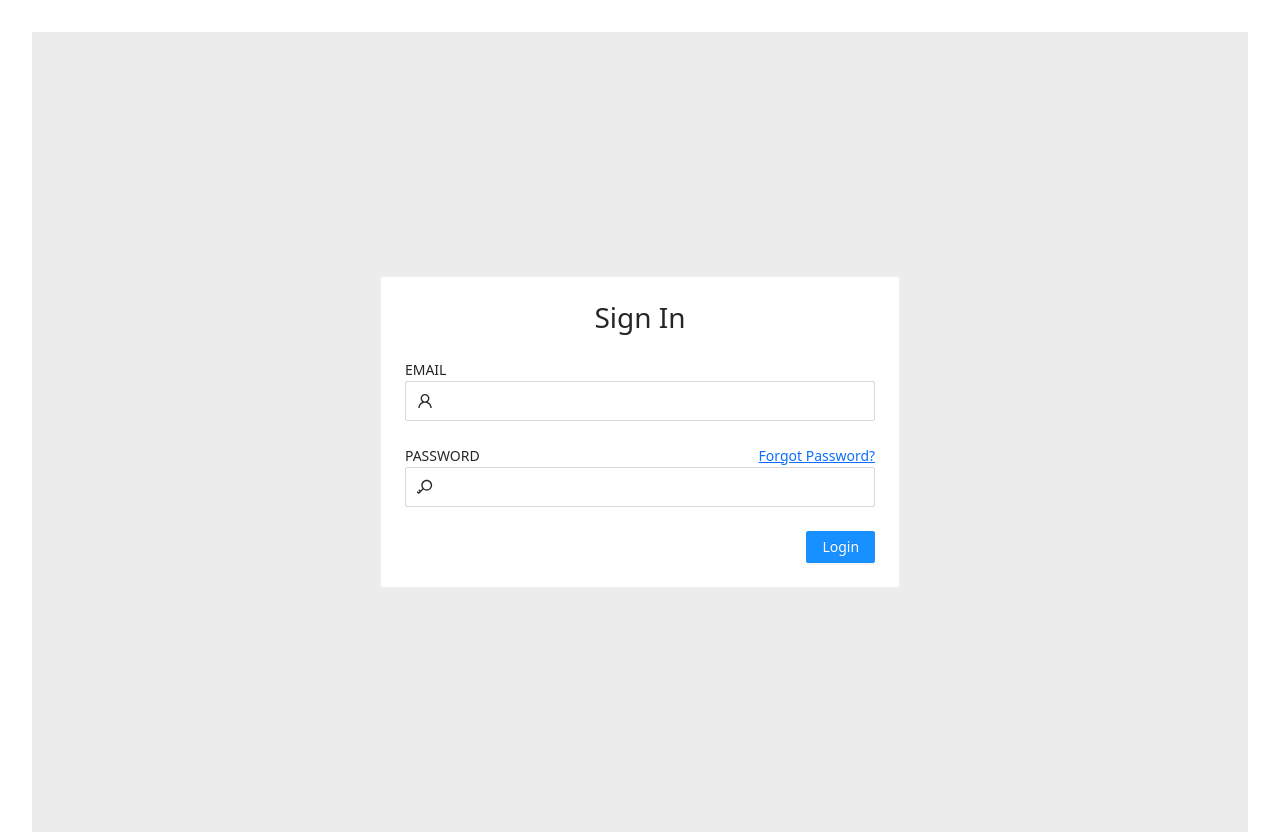
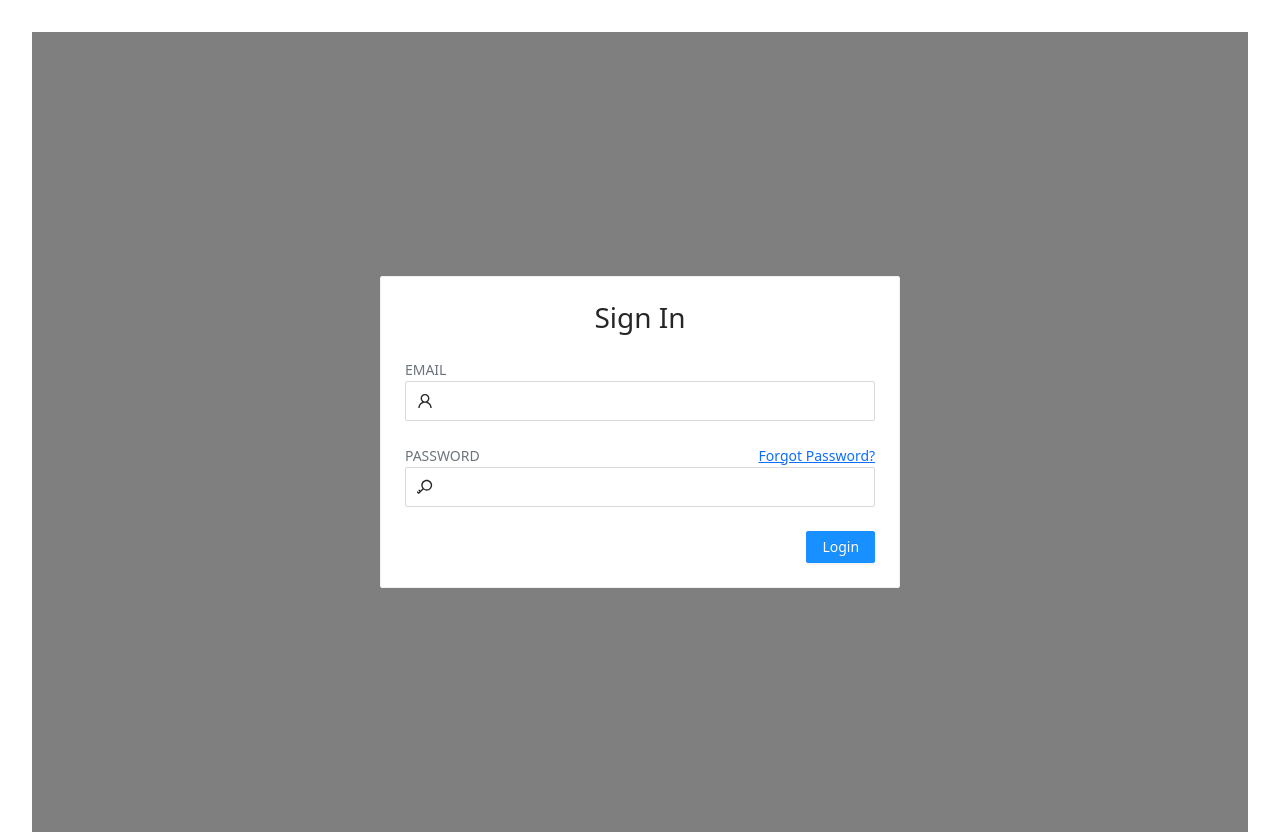
Before and after one commit to RenishIs/assets-frontend, a React (Create React App) app: page /login in a window 1280 px wide. Built offline with nearby package versions, Linux system fonts and the light colour scheme.

Commit message:
resolved hooks error, css updated, reset password

```diff
--- a/src/Components/UI/TextInput.js
+++ b/src/Components/UI/TextInput.js
@@ -9,7 +9,7 @@ const TextInput = ({label, isPassword=false, ...props}) => {
     return (
         <div className='mt-4'>
             <div className='d-flex justify-content-between text-mute'>
-                <label htmlFor={props.id || props.name}>{label}</label>
+                <label htmlFor={props.id || props.name} className="text-muted">{label}</label>
                 {
                     isPassword && (
                         <Link to='/forgot-password' className="text-primary">Forgot Password?</Link >
--- a/src/Pages/ResetPassword/index.tsx
+++ b/src/Pages/ResetPassword/index.tsx
@@ -1,15 +1,18 @@
 import { Button, Card } from "antd";
 import { Form, Formik } from "formik";
 import { KeyOutlined } from '@ant-design/icons';
+import { useDispatch } from "react-redux";
 import TextInput from "../../Components/UI/TextInput";
 import { resetPasswordValidations } from "../../Helper/ValidationSchema";
+import { resetPassword } from "../../redux/actions/auth/resetPassword";
 
 const ResetPassword = () => {
 
     const initialState = { oldPassword : '', newPassword : '', confirmPassword : ''}
+    const dispatch = useDispatch()
 
     const onFinish = (values: object) => {
-
+        dispatch(resetPassword(values))
     };
 
     return (
--- a/src/index.css
+++ b/src/index.css
@@ -24,5 +24,5 @@ code {
 }
 .site-card-border-less-wrapper {
   padding: 30px;
-  background: #ececec;
+  background: rgba(0,0,0,0.5);
 }
--- a/src/redux/reducers/rootReducer.js
+++ b/src/redux/reducers/rootReducer.js
@@ -4,13 +4,13 @@ import { connectRouter } from 'connected-react-router';
 import LoginReducer from './auth/login'
 import registerReducer from "./auth/register";
 import forgotPasswordReducer from "./auth/forgotPassword";
-import ResetPassword from "../../Pages/ResetPassword";
+import resetPasswordReducer from "./auth/resetPassword";
 
 const reducer = (history) => combineReducers({
     auth : LoginReducer,
     registerData : registerReducer,
     forgotPassword : forgotPasswordReducer,
-    resetPassword : ResetPassword,
+    resetPassword : resetPasswordReducer,
     router: connectRouter(history)
 })
 
```
